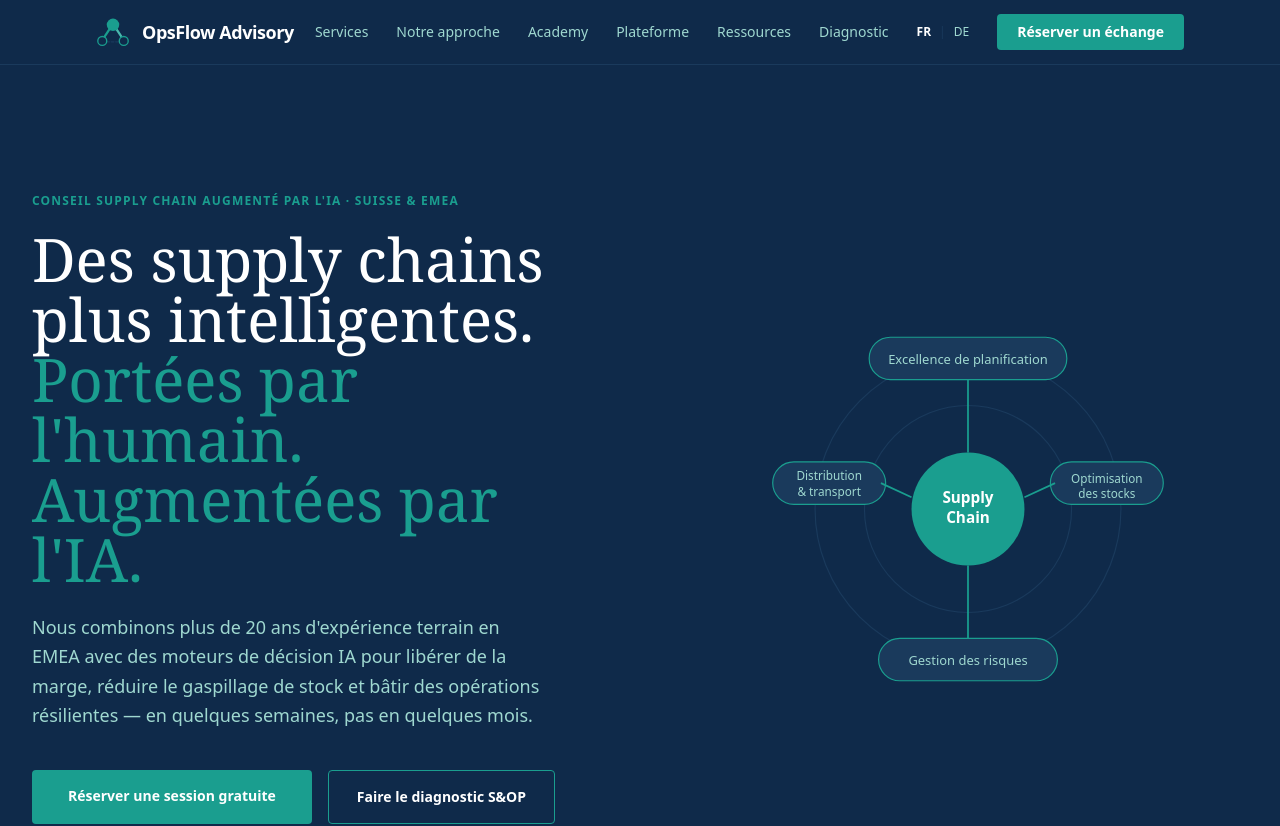
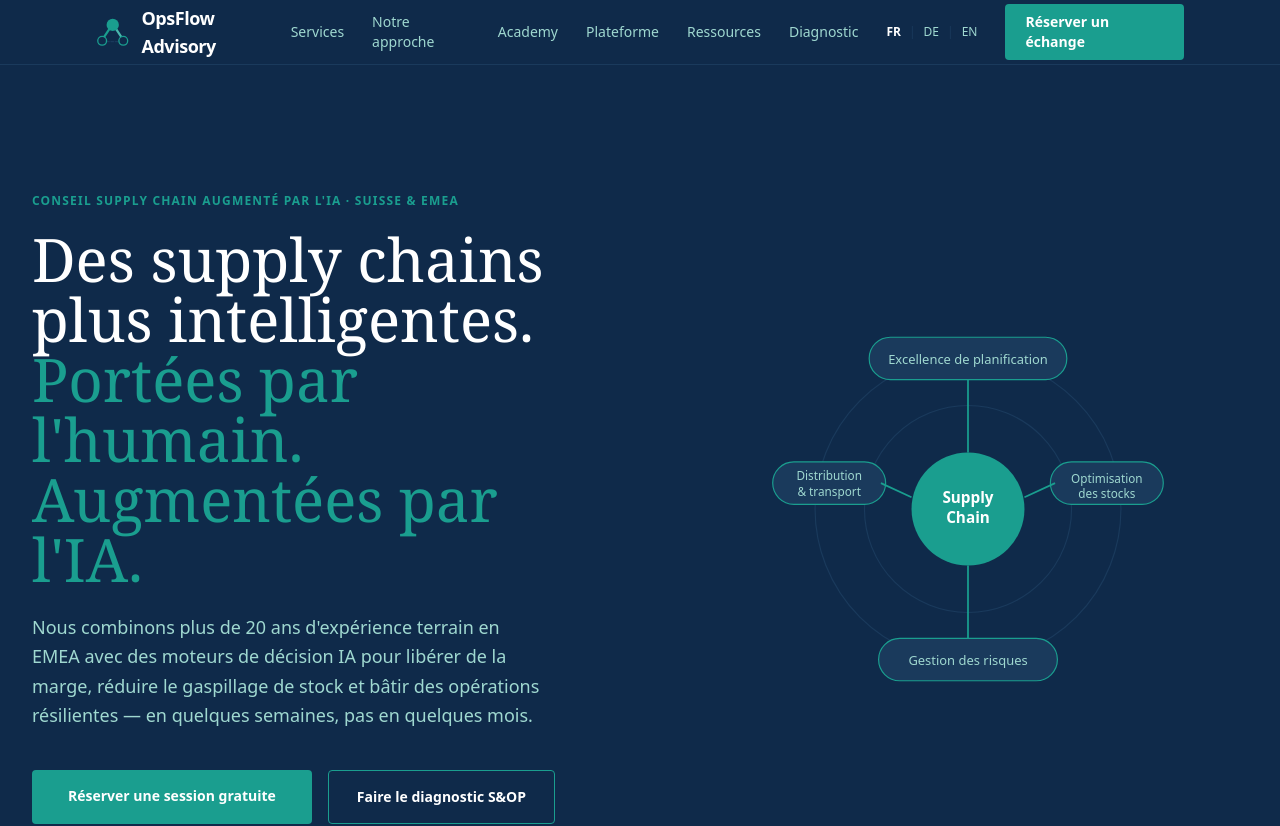
Before and after one commit to caiogou/opsflow-website-v3, a Next.js app: page / in a window 1280 px wide. Shown: the top 826 px of the page. Built offline with nearby package versions, Linux system fonts and the light colour scheme.

Commit message:
EN: switcher FR|DE|EN

```diff
--- a/components/Navbar.tsx
+++ b/components/Navbar.tsx
@@ -38,6 +38,8 @@ export function Navbar({ lang = 'fr' }: { lang?: Lang }) {
             <a href="/" className={`no-underline ${lang === 'fr' ? 'text-white font-bold' : 'text-teal-muted hover:text-white'}`}>FR</a>
             <span className="text-navy-mid">|</span>
             <a href="/de" className={`no-underline ${lang === 'de' ? 'text-white font-bold' : 'text-teal-muted hover:text-white'}`}>DE</a>
+            <span className="text-navy-mid">|</span>
+            <a href="/en" className={`no-underline ${lang === 'en' ? 'text-white font-bold' : 'text-teal-muted hover:text-white'}`}>EN</a>
           </div>
           <a href={CALENDLY} target="_blank" rel="noopener" className="bg-teal text-white px-5 py-2 rounded text-sm font-semibold hover:bg-teal-light transition-colors no-underline">{t.cta}</a>
         </div>
```
